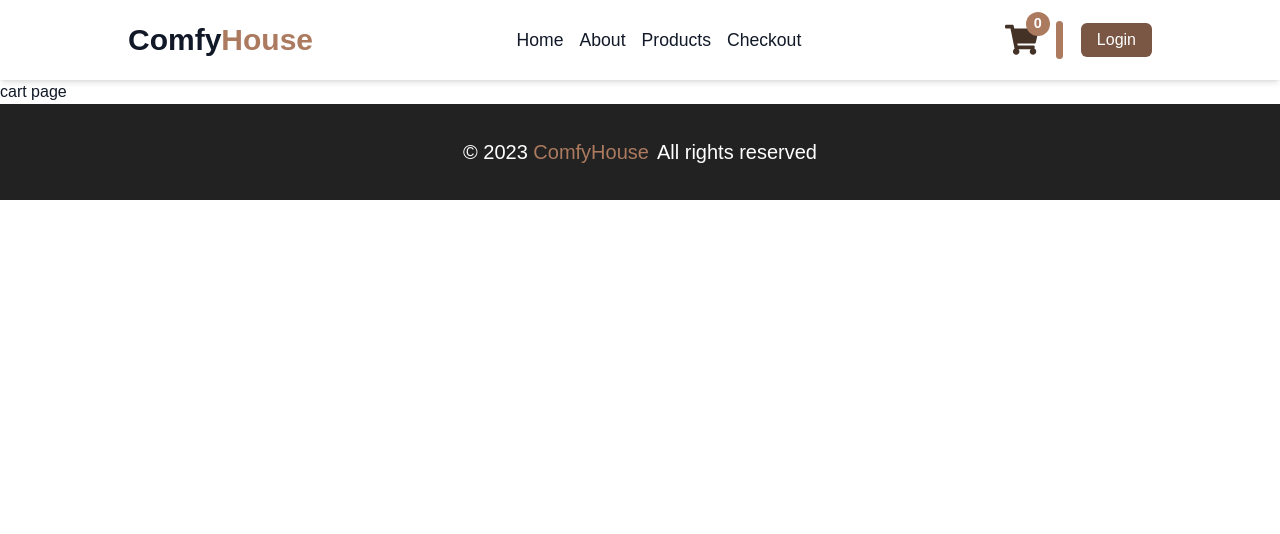
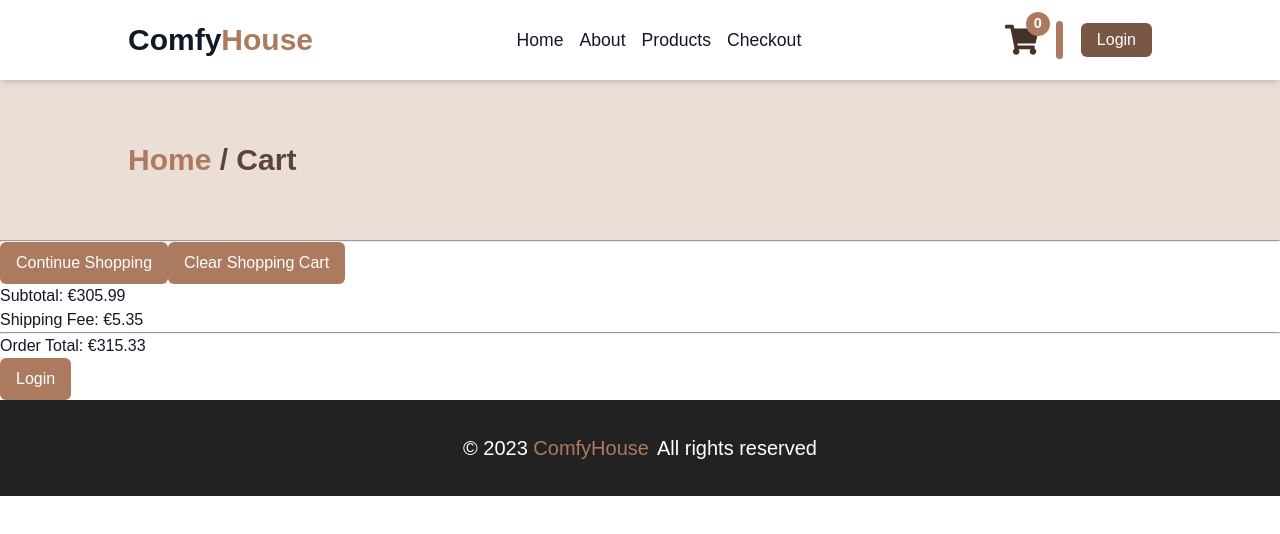
Before and after one commit to margusliinev/react-projects, a React (Vite) app in the folder 02-comfy-house/: page /cart in a window 1280 px wide. Shown: the top 534 px of the page. Built offline with nearby package versions, Linux system fonts and the light colour scheme; no server answers; a web font is replaced by a local one.

Commit message:
cartcontext setup

```diff
--- a/02-comfy-house/src/components/AddToCart.jsx
+++ b/02-comfy-house/src/components/AddToCart.jsx
@@ -1,12 +1,14 @@
-import React, { useState } from 'react';
+import React, { useState, useContext } from 'react';
 import { FaCheck } from 'react-icons/fa';
 import { Link } from 'react-router-dom';
 import { FaPlus, FaMinus } from 'react-icons/fa';
+import { CartContext } from '../context/CartContext';
 
 const AddToCart = ({ product }) => {
     const { stock, colors } = product;
     const [mainColor, setMainColor] = useState(colors[0]);
     const [amount, setAmount] = useState(1);
+    const { addToCart } = useContext(CartContext);
 
     const increase = () => {
         setAmount((oldAmount) => {
@@ -52,7 +54,7 @@ const AddToCart = ({ product }) => {
                         <FaPlus />
                     </button>
                 </div>
-                <Link to={'/cart'} className='btn'>
+                <Link to={'/cart'} className='btn' onClick={() => addToCart(mainColor, amount)}>
                     ADD TO CART
                 </Link>
             </div>
--- /dev/null
+++ b/02-comfy-house/src/context/CartContext.jsx
@@ -0,0 +1,26 @@
+import { ADD_TO_CART, REMOVE_FROM_CART, CHANGE_CART_ITEM_AMOUNT, CLEAR_CART, COUNT_CART_TOTALS } from '../utils/actions';
+import React, { createContext, useReducer, useContext } from 'react';
+import reducer from '../reducers/CartReducer';
+import { ProductsContext } from '../context/ProductsContext';
+
+const CartContext = createContext();
+
+const initialState = {
+    cartItem: {},
+    color: '',
+    amount: 1,
+};
+
+const CartProvider = ({ children }) => {
+    const { single_product } = useContext(ProductsContext);
+
+    const [state, dispatch] = useReducer(reducer, initialState);
+
+    const addToCart = (color, amount) => {
+        amount = Number(amount);
+        dispatch({ type: ADD_TO_CART, payload: { single_product, color, amount } });
+    };
+    return <CartContext.Provider value={{ ...state, addToCart }}>{children}</CartContext.Provider>;
+};
+
+export { CartContext, CartProvider };
--- a/02-comfy-house/src/main.jsx
+++ b/02-comfy-house/src/main.jsx
@@ -4,13 +4,16 @@ import App from './App';
 import { SidebarProvider } from './context/SidebarContext';
 import { ProductsProvider } from './context/ProductsContext';
 import { FilterProvider } from './context/FilterContext';
+import { CartProvider } from './context/CartContext';
 import './main.scss';
 
 ReactDOM.createRoot(document.getElementById('root')).render(
     <SidebarProvider>
         <ProductsProvider>
             <FilterProvider>
-                <App />
+                <CartProvider>
+                    <App />
+                </CartProvider>
             </FilterProvider>
         </ProductsProvider>
     </SidebarProvider>
--- a/02-comfy-house/src/pages/CartPage.jsx
+++ b/02-comfy-house/src/pages/CartPage.jsx
@@ -1,7 +1,35 @@
 import React from 'react';
+import { PageHero } from '../components';
 
 const CartPage = () => {
-    return <section>cart page</section>;
+    return (
+        <section className='cart-page'>
+            <PageHero title='cart' />
+            <div className='cart-container'>
+                <div className='cart-items'></div>
+                <hr />
+                <div className='cart-buttons'>
+                    <button type='button' className='btn'>
+                        Continue Shopping
+                    </button>
+                    <button type='button' className='btn'>
+                        Clear Shopping Cart
+                    </button>
+                </div>
+                <div className='cart-total'>
+                    <div className='cart-total-container'>
+                        <p>Subtotal: €305.99</p>
+                        <p>Shipping Fee: €5.35</p>
+                        <hr />
+                        <p>Order Total: €315.33</p>
+                    </div>
+                    <button type='button' className='btn login-btn'>
+                        Login
+                    </button>
+                </div>
+            </div>
+        </section>
+    );
 };
 
 export default CartPage;
--- /dev/null
+++ b/02-comfy-house/src/reducers/CartReducer.jsx
@@ -0,0 +1,10 @@
+import { ADD_TO_CART, REMOVE_FROM_CART, CHANGE_CART_ITEM_AMOUNT, CLEAR_CART, COUNT_CART_TOTALS } from '../utils/actions';
+
+const reducer = (state, action) => {
+    if (action.type === ADD_TO_CART) {
+        const { single_product, color, amount } = action.payload;
+        return { ...state, cartItem: single_product, color: color, amount: amount };
+    }
+};
+
+export default reducer;
--- a/02-comfy-house/src/reducers/FilterReducer.jsx
+++ b/02-comfy-house/src/reducers/FilterReducer.jsx
@@ -38,7 +38,7 @@ const reducer = (state, action) => {
     }
     if (action.type === FILTER_PRODUCTS) {
         const { all_products } = state;
-        const { search, category, company, colors, min_price, max_price, price, shipping } = state.filters;
+        const { search, category, company, colors, price, shipping } = state.filters;
         let newProducts = [...all_products];
         if (search) {
             newProducts = newProducts.filter((product) => {
--- a/02-comfy-house/src/utils/actions.jsx
+++ b/02-comfy-house/src/utils/actions.jsx
@@ -15,3 +15,8 @@ export const SORT_PRODUCTS = 'SORT_PRODUCTS';
 export const UPDATE_FILTERS = 'UPDATE_FILTERS';
 export const FILTER_PRODUCTS = 'FILTER_PRODUCTS';
 export const CLEAR_FILTERS = 'CLEAR_FILTERS';
+export const ADD_TO_CART = 'ADD_TO_CART';
+export const REMOVE_FROM_CART = 'REMOVE_FROM_CART';
+export const CHANGE_CART_ITEM_AMOUNT = 'CHANGE_CART_ITEM_AMOUNT';
+export const CLEAR_CART = 'CLEAR_CART';
+export const COUNT_CART_TOTALS = 'COUNT_CART_TOTALS';
```
